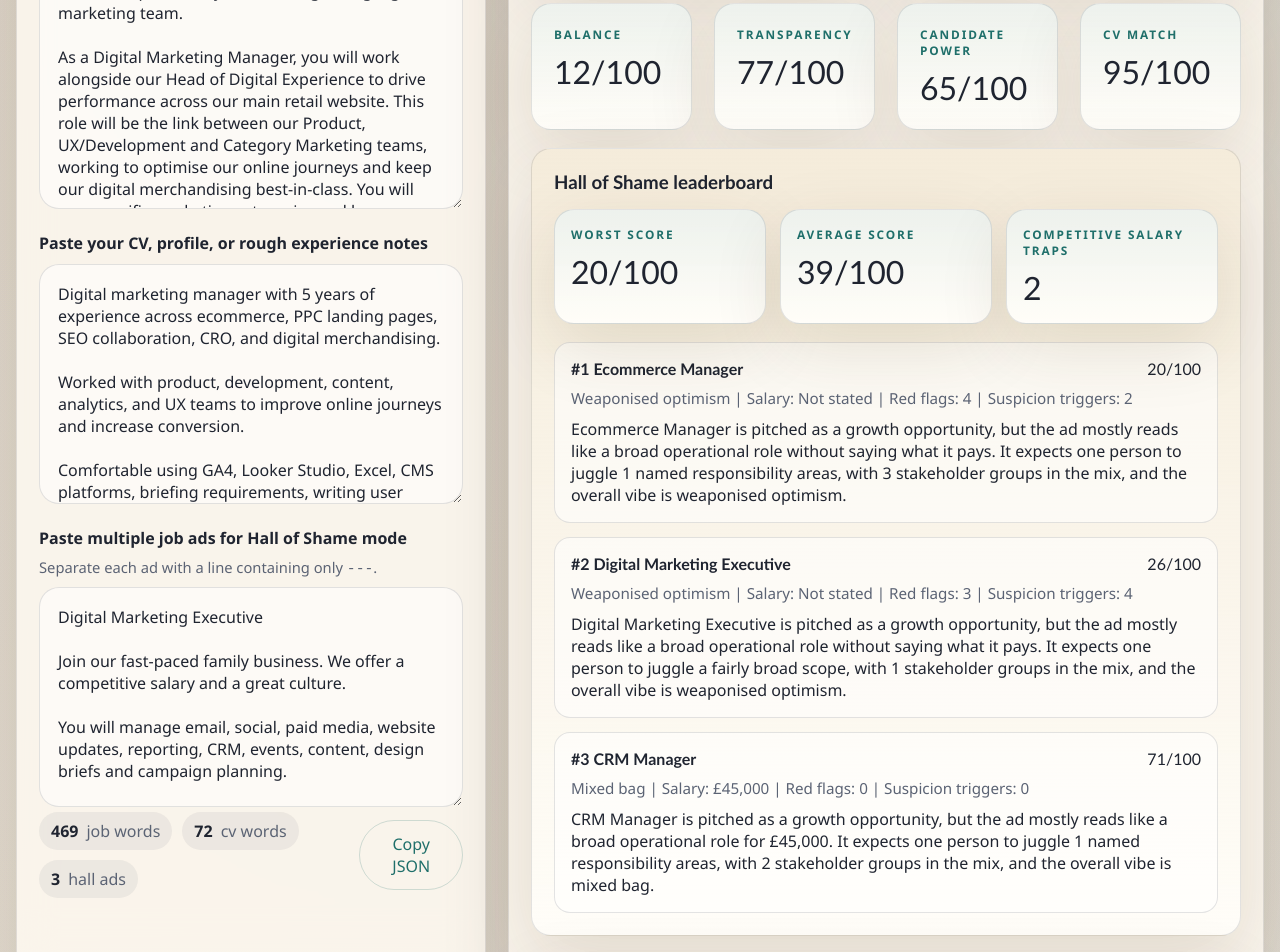
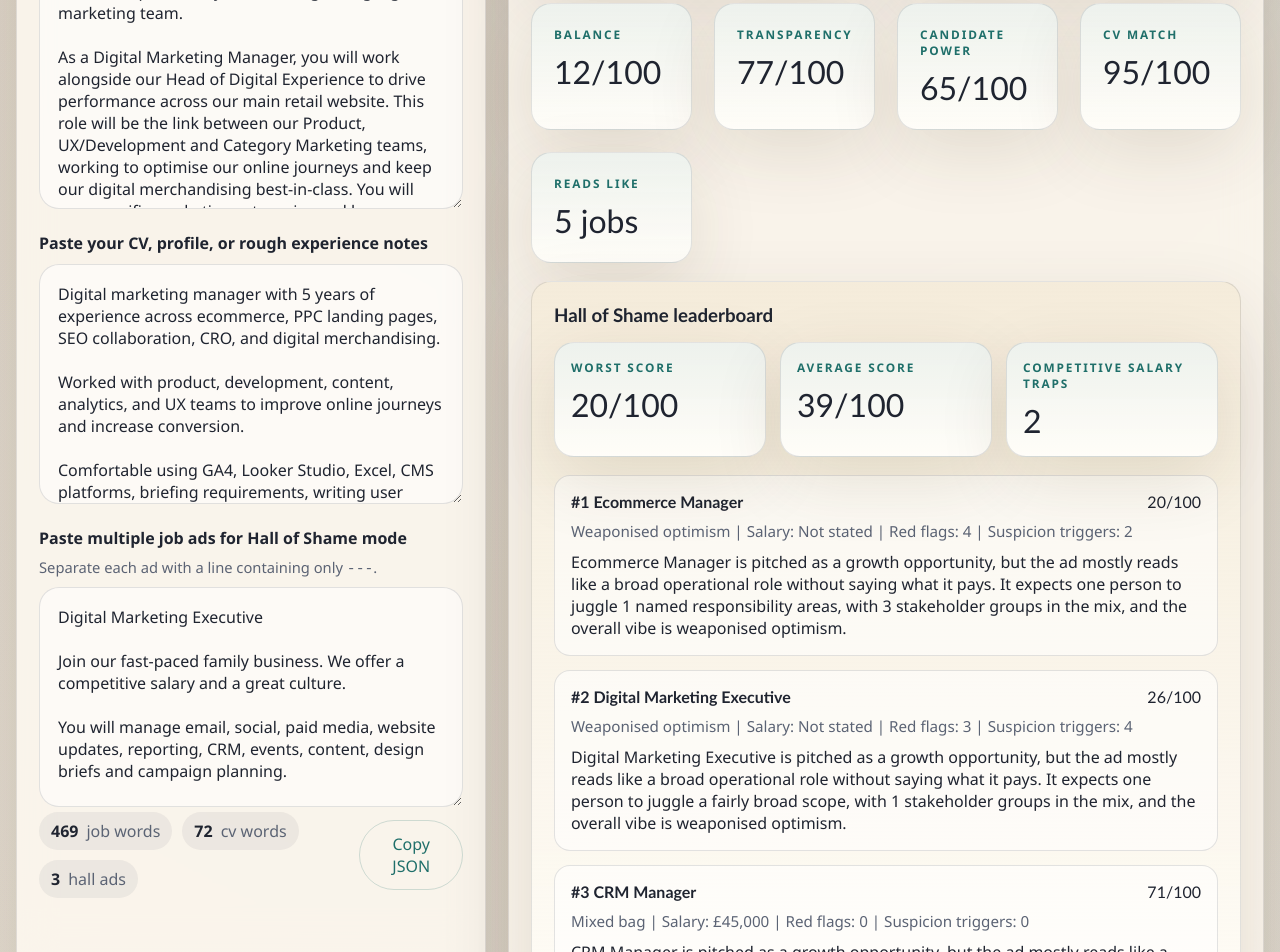
Before and after one commit to cw4444/Codex-Digital-Marketing-Manager, a plain HTML site: page index.html in a window 1280 px wide. Shown: the part 960-1912 px from the top of the page. Drawn offline with Linux system fonts and the light colour scheme.

Commit message:
Add team size estimate badge

```diff
--- a/app.js
+++ b/app.js
@@ -187,6 +187,7 @@ const elements = {
   transparencyValue: document.getElementById("transparencyValue"),
   candidateValue: document.getElementById("candidateValue"),
   matchValue: document.getElementById("matchValue"),
+  teamEstimateValue: document.getElementById("teamEstimateValue"),
   responsibilityCount: document.getElementById("responsibilityCount"),
   requirementsCount: document.getElementById("requirementsCount"),
   responsibilitiesList: document.getElementById("responsibilitiesList"),
@@ -770,7 +771,20 @@ function classifyAutomationLoad(responsibilities, requirements, stakeholders) {
     aiAssist: uniqueAiAssist.length ? uniqueAiAssist : ["No obvious AI-assist bucket was detected, though first drafts and admin work are still likely automatable."],
     humanOversight: uniqueHumanOversight.length ? uniqueHumanOversight : ["No obvious human-critical signals were detected, but accountability and prioritisation still need a person."],
     teamLoad: overloadSummary.length ? overloadSummary : ["No obvious multi-role overload pattern was detected."],
+    jobFamilies: uniqueTeamLoad.length,
   };
+}
+
+function estimateTeamEquivalent({ responsibilities, stakeholders, requirements, automationLoad }) {
+  let estimate = 1;
+
+  estimate += Math.min(2.2, responsibilities.length * 0.12);
+  estimate += Math.min(0.8, requirements.length * 0.05);
+  estimate += Math.min(0.9, stakeholders.length * 0.06);
+  estimate += Math.min(1.6, automationLoad.jobFamilies * 0.28);
+
+  const rounded = Math.round(estimate * 2) / 2;
+  return Math.max(1, rounded);
 }
 
 function splitHallEntries(text) {
@@ -888,6 +902,12 @@ function analyzeSpec(text) {
   const buzzwords = detectBuzzwords(normalizedText);
   const suspicionTriggers = detectSuspicionTriggers(normalizedText, salaryNumber);
   const automationLoad = classifyAutomationLoad(responsibilities, requirements, stakeholders);
+  const teamEquivalent = estimateTeamEquivalent({
+    responsibilities,
+    stakeholders,
+    requirements,
+    automationLoad,
+  });
   const scoring = scoreJobSpec({
     salaryNumber,
     responsibilities,
@@ -938,6 +958,7 @@ function analyzeSpec(text) {
     }),
     pressurePoints: buildPressurePoints(responsibilities, stakeholders, buzzwords),
     automationLoad,
+    teamEquivalent,
     sourceStats: {
       lines: lines.length,
       words: normalizedText.split(/\s+/).filter(Boolean).length,
@@ -1048,6 +1069,7 @@ function renderAnalysis(analysis, cvMatch) {
   elements.transparencyValue.textContent = `${analysis.scores.transparency}/100`;
   elements.candidateValue.textContent = `${analysis.scores.candidatePower}/100`;
   elements.matchValue.textContent = cvMatch.score == null ? "-" : `${cvMatch.score}/100`;
+  elements.teamEstimateValue.textContent = `${analysis.teamEquivalent} jobs`;
   elements.responsibilityCount.textContent = String(analysis.responsibilities.length);
   elements.requirementsCount.textContent = String(analysis.requirements.length);
 
@@ -1084,6 +1106,7 @@ function resetAnalysis() {
   elements.transparencyValue.textContent = "-";
   elements.candidateValue.textContent = "-";
   elements.matchValue.textContent = "-";
+  elements.teamEstimateValue.textContent = "-";
   elements.responsibilityCount.textContent = "0";
   elements.requirementsCount.textContent = "0";
   elements.summaryBody.textContent = "Nothing to summarize yet.";
--- a/index.html
+++ b/index.html
@@ -112,6 +112,10 @@
             <article class="metric-card">
               <p class="metric-label">CV match</p>
               <p class="metric-value" id="matchValue">-</p>
+            </article>
+            <article class="metric-card">
+              <p class="metric-label">Reads like</p>
+              <p class="metric-value" id="teamEstimateValue">-</p>
             </article>
           </div>
 
```
Also changed, not shown: 1 other file.
